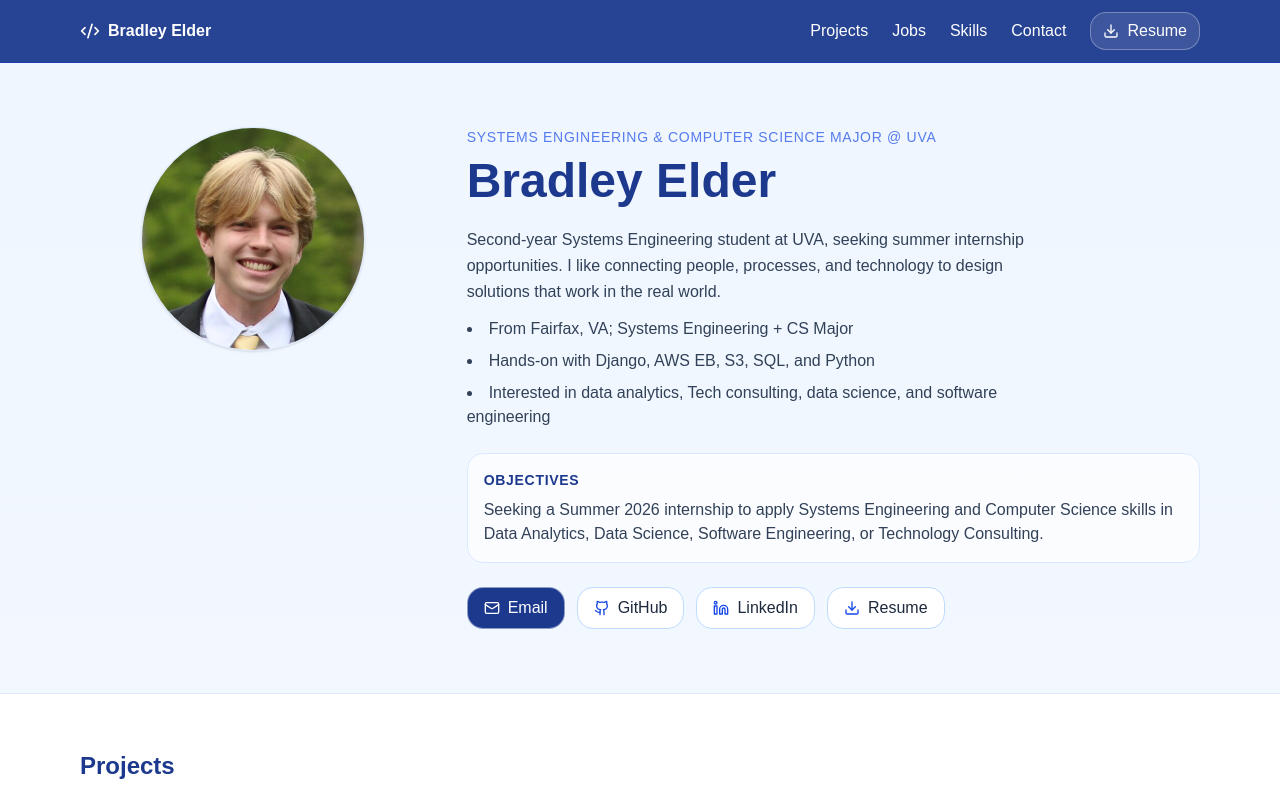
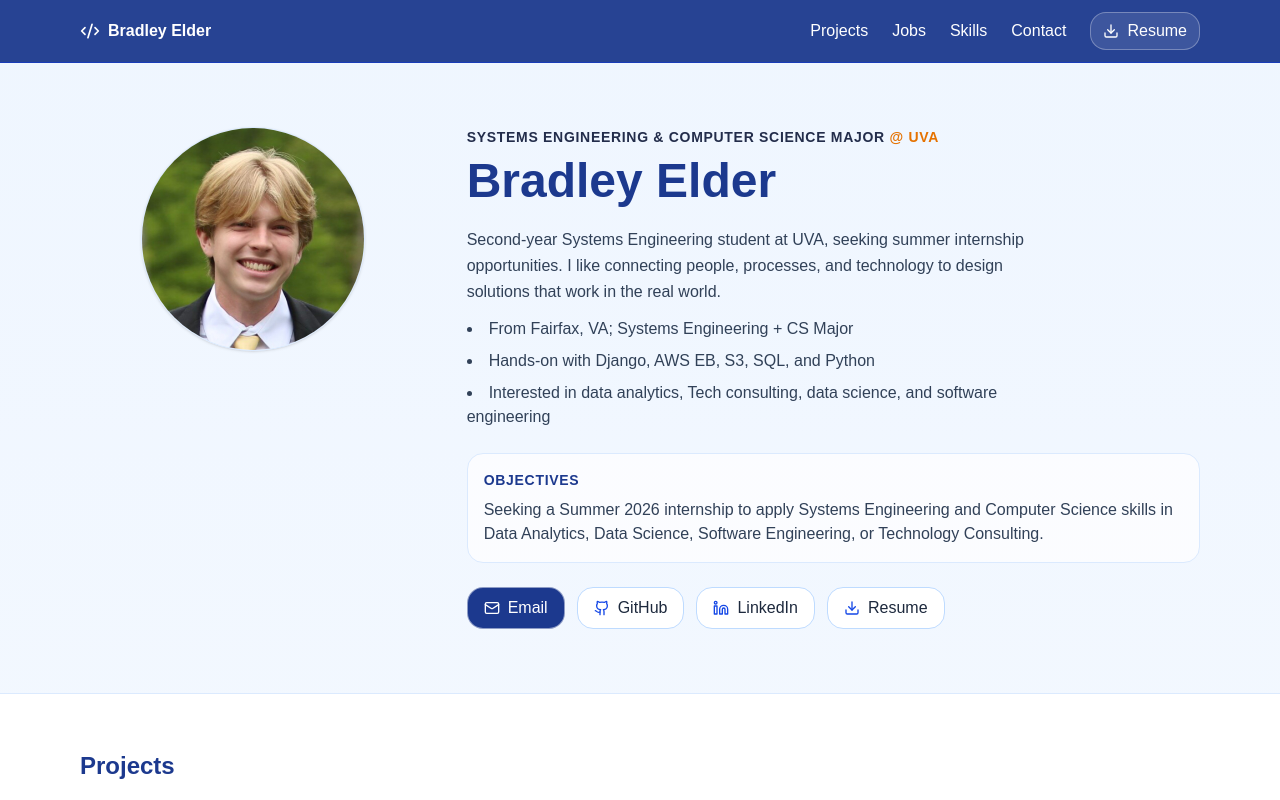
Before and after one commit to BradleyE99/Bradley-s-Portfolio, a Next.js app: page / in a window 1280 px wide. Shown: the top 800 px of the page. Built offline with nearby package versions, Linux system fonts and the light colour scheme.

Commit message:
Messing with colors

```diff
--- a/app/page.js
+++ b/app/page.js
@@ -172,7 +172,10 @@ export default function Portfolio() {
             <img src={PROFILE.headshot} alt={`${PROFILE.name} headshot`} className="w-40 h-40 md:w-56 md:h-56 rounded-full object-cover border border-blue-100 shadow-sm" />
           </div>
           <div className="md:col-span-2">
-            <p className="text-sm uppercase tracking-wider text-blue-700/70">{PROFILE.role}</p>
+            <p className="text-sm uppercase tracking-wider font-semibold">
+              <span className="text-[#232D4B]">Systems Engineering & Computer Science Major</span>{" "}
+              <span className="text-[#E57200]">@ UVA</span>
+            </p>
             <h1 className="mt-1 text-4xl md:text-5xl font-extrabold leading-tight text-blue-900">{PROFILE.name}</h1>
             <p className="mt-4 text-slate-700 leading-relaxed max-w-prose">{PROFILE.aboutIntro}</p>
             <ul className="mt-3 grid gap-2 text-slate-700 max-w-prose list-disc list-inside">
```
